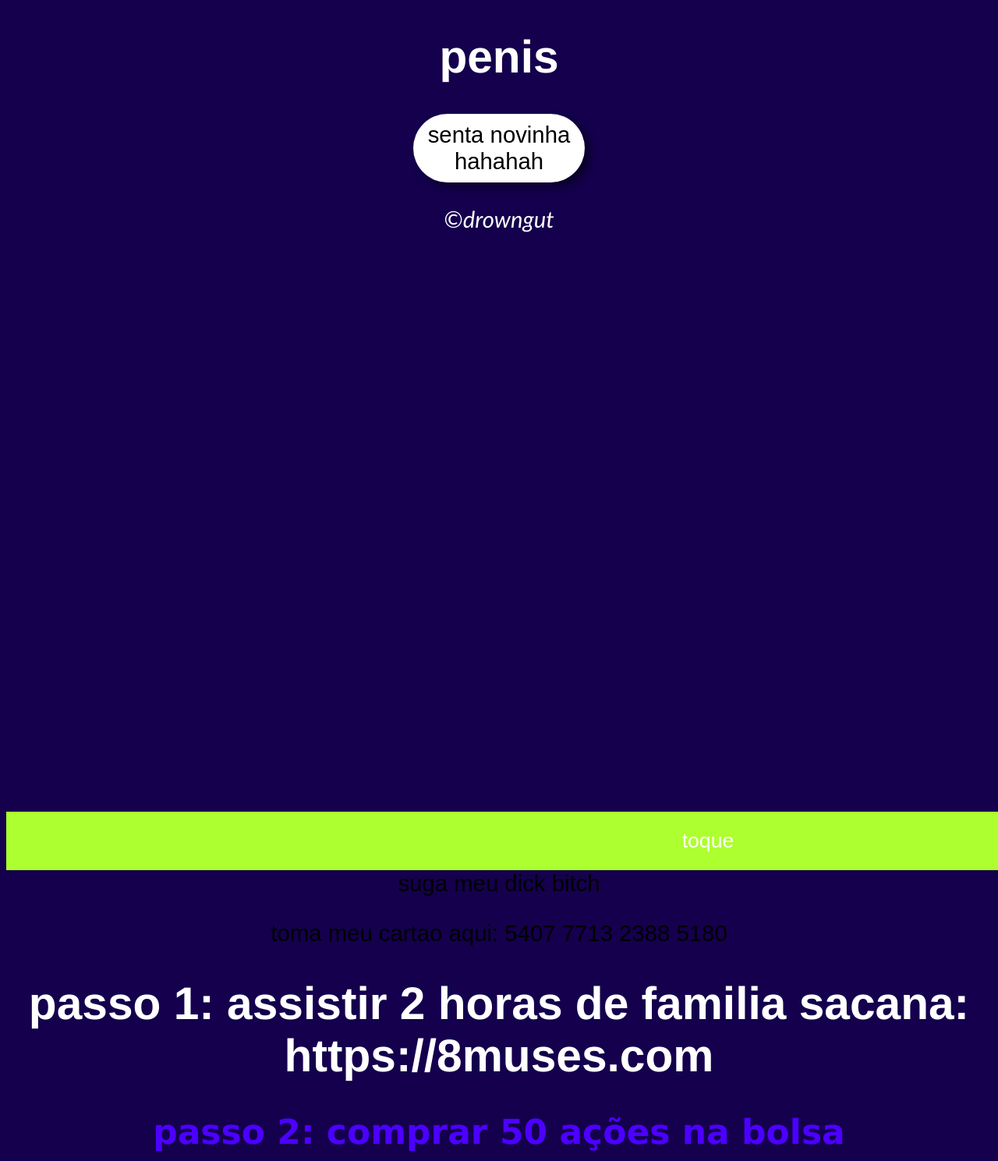
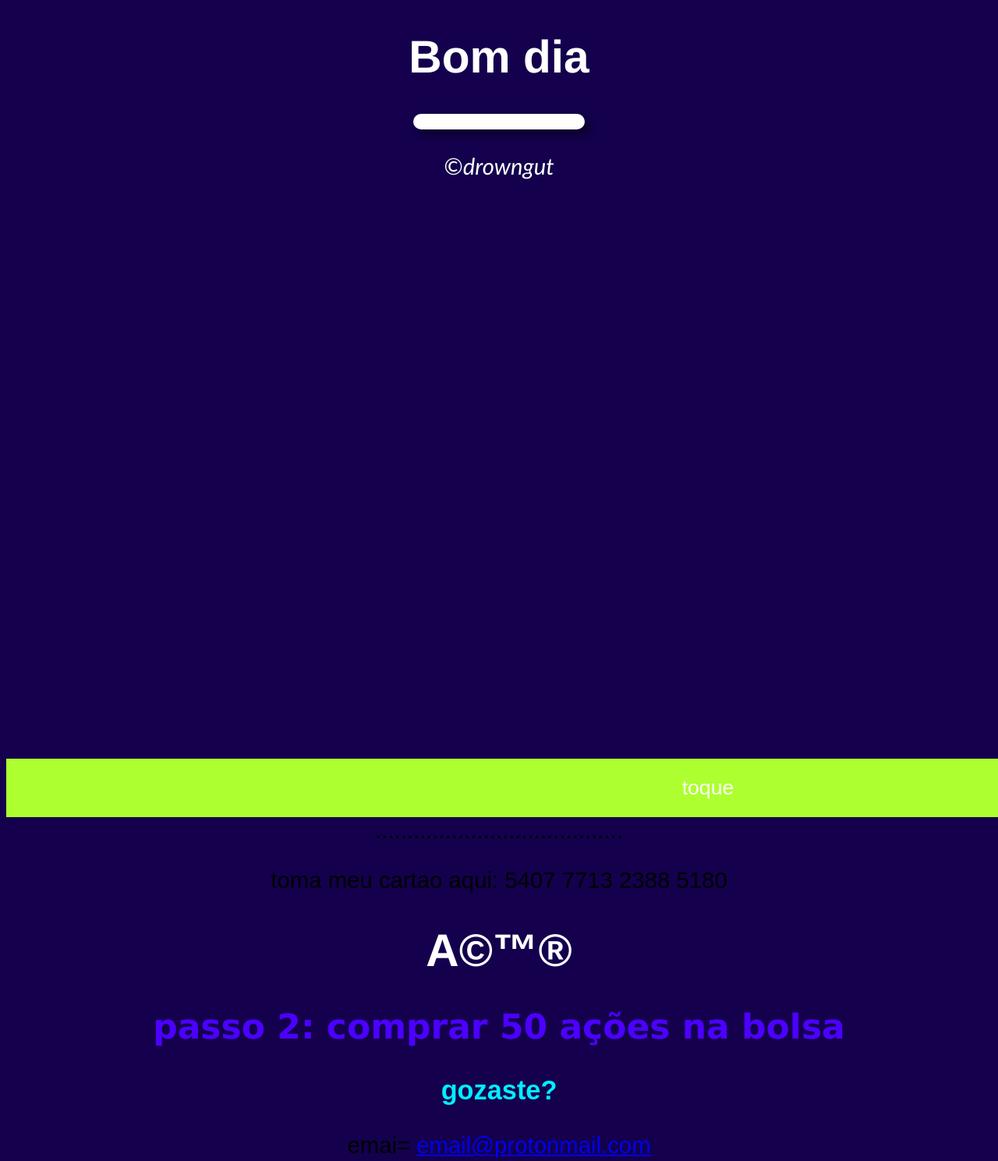
Before and after one commit to drowngut/curso-js, a plain HTML site: page index.html in a window 1280 px wide. Shown: the top 1489 px of the page at 78% size. Drawn offline with Linux system fonts and the light colour scheme.

Commit message:
Update index.html

```diff
--- a/index.html
+++ b/index.html
@@ -10,17 +10,17 @@
 </head>
 <body>
     <header>
-        <h1>penis</h1>
+        <h1>Bom dia</h1>
     </header>
 
 
     <section style="background-color: white; border-radius: 50px; padding: 10px; width: 200px; margin: auto; box-shadow: 7px 6px 11px rgba(0, 0, 0, 0.473);">
         <div>
-            senta novinha
+
 
         </div>
         <div>
-            hahahah
+
 
         </div>
     </section>
@@ -57,14 +57,14 @@
     <div id="aria">
         toque
     </div>
-    <div id="50cent"> suga meu dick bitch</div>
+    <div id="50cent"> .......................................</div>
     <p id="cc">toma meu cartao aqui: 5407 7713 2388 5180</p>
-    <h1>passo 1: assistir 2 horas de familia sacana: https://8muses.com</h1>
+    <h1>A&copy;&trade;&reg; </h1>
     <h2>passo 2: comprar 50 ações na bolsa</h2>
     <h3>gozaste?</h3>
     <script src="script.js"></script>
 </body>
 <footer>
-    <p>emai= <a href="mailto:daocuporrakkk@gmail.com" id="a1"> arrombaxereca@penis.net </a> </p>
+    <p>emai= <a href="mailto:daocuporrakkk@gmail.com" id="a1"> email@protonmail.com </a> </p>
 </footer>
 </html>
```
